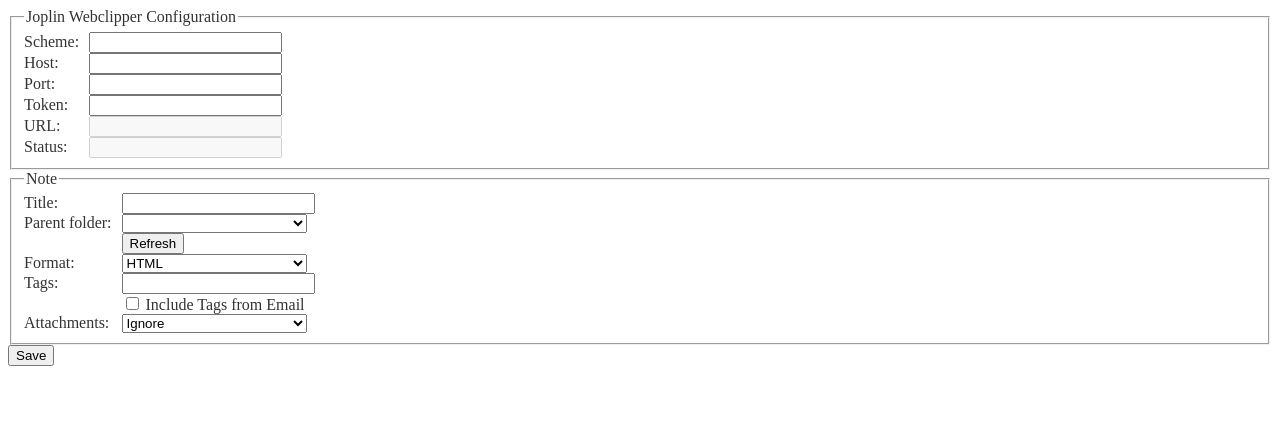
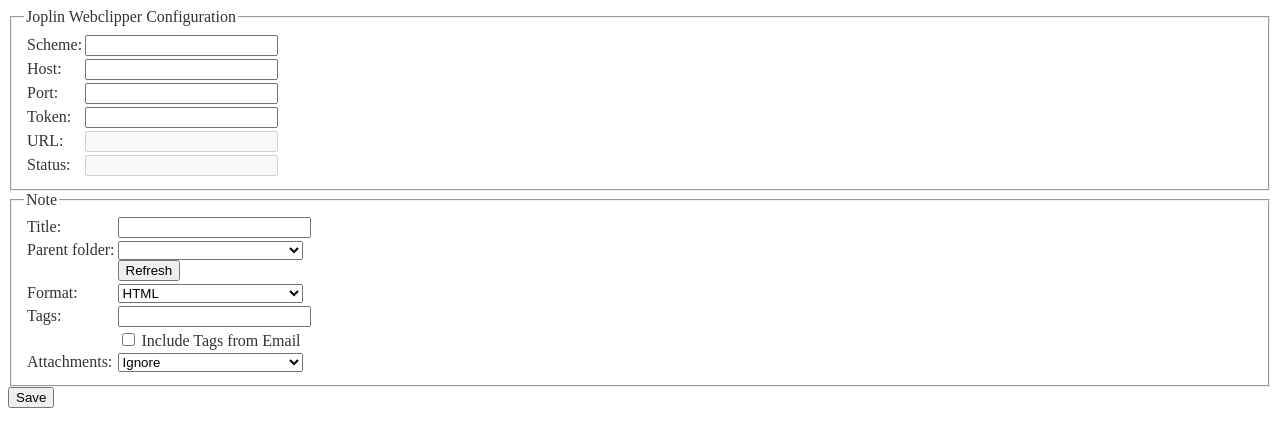
Before and after one commit to marph91/thunderbird-joplin-export, a website with bundled scripts: page static/options.html in a window 1280 px wide. Built offline with nearby package versions, Linux system fonts and the light colour scheme.

Commit message:
improve settings table styling

```diff
--- a/static/options.html
+++ b/static/options.html
@@ -25,17 +25,16 @@
     /* Align by using css tables: https://stackoverflow.com/a/23741073/7410886 */
     fieldset {
       display: table;
+      border-collapse: separate;
+      border-spacing: 3px 3px;
     }
 
     p {
       display: table-row;
     }
 
-    label {
-      display: table-cell;
-      padding-right: 10px;
-    }
-
+    label,
+    span,
     input[type="checkbox"] {
       display: table-cell;
     }
```
